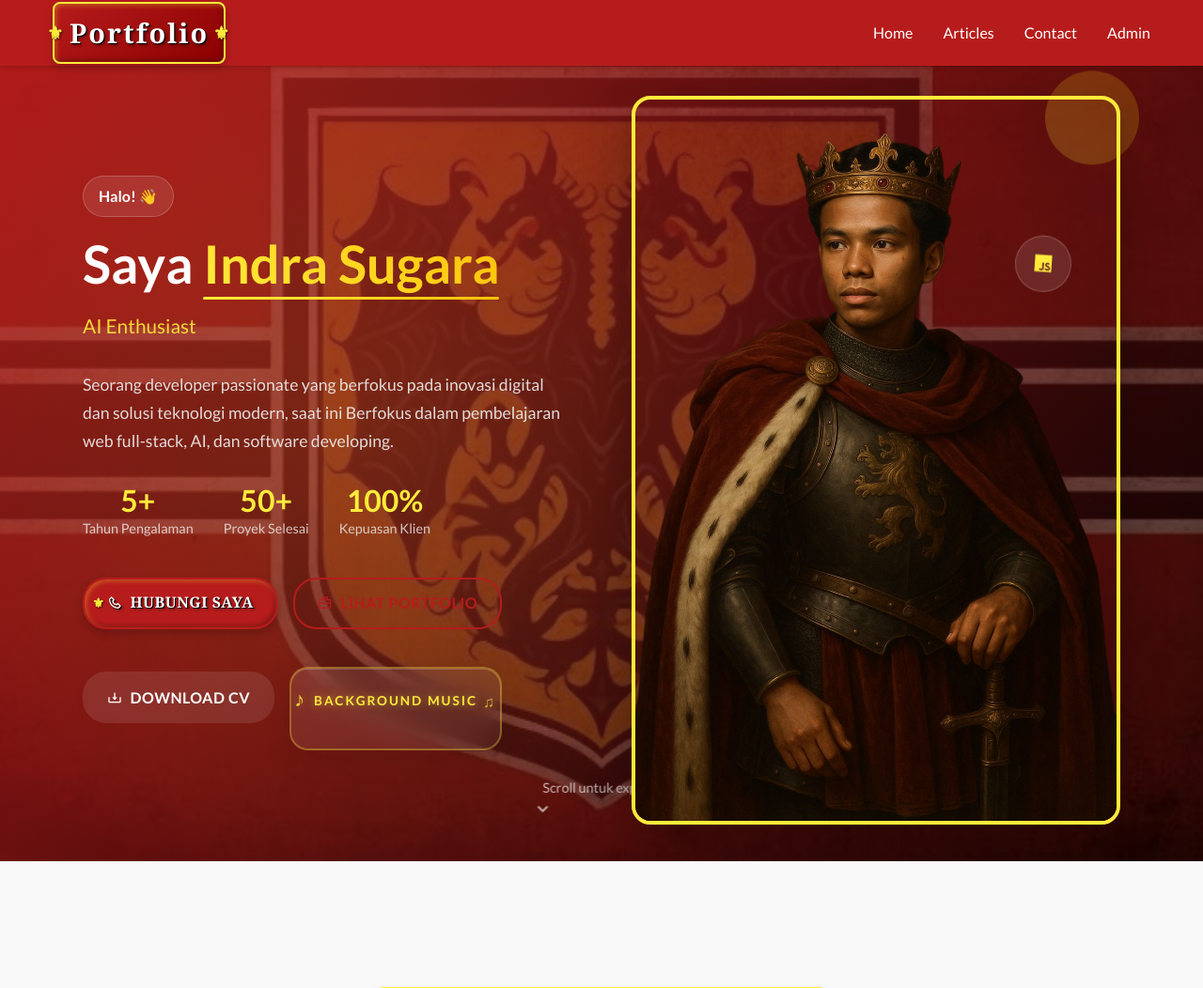
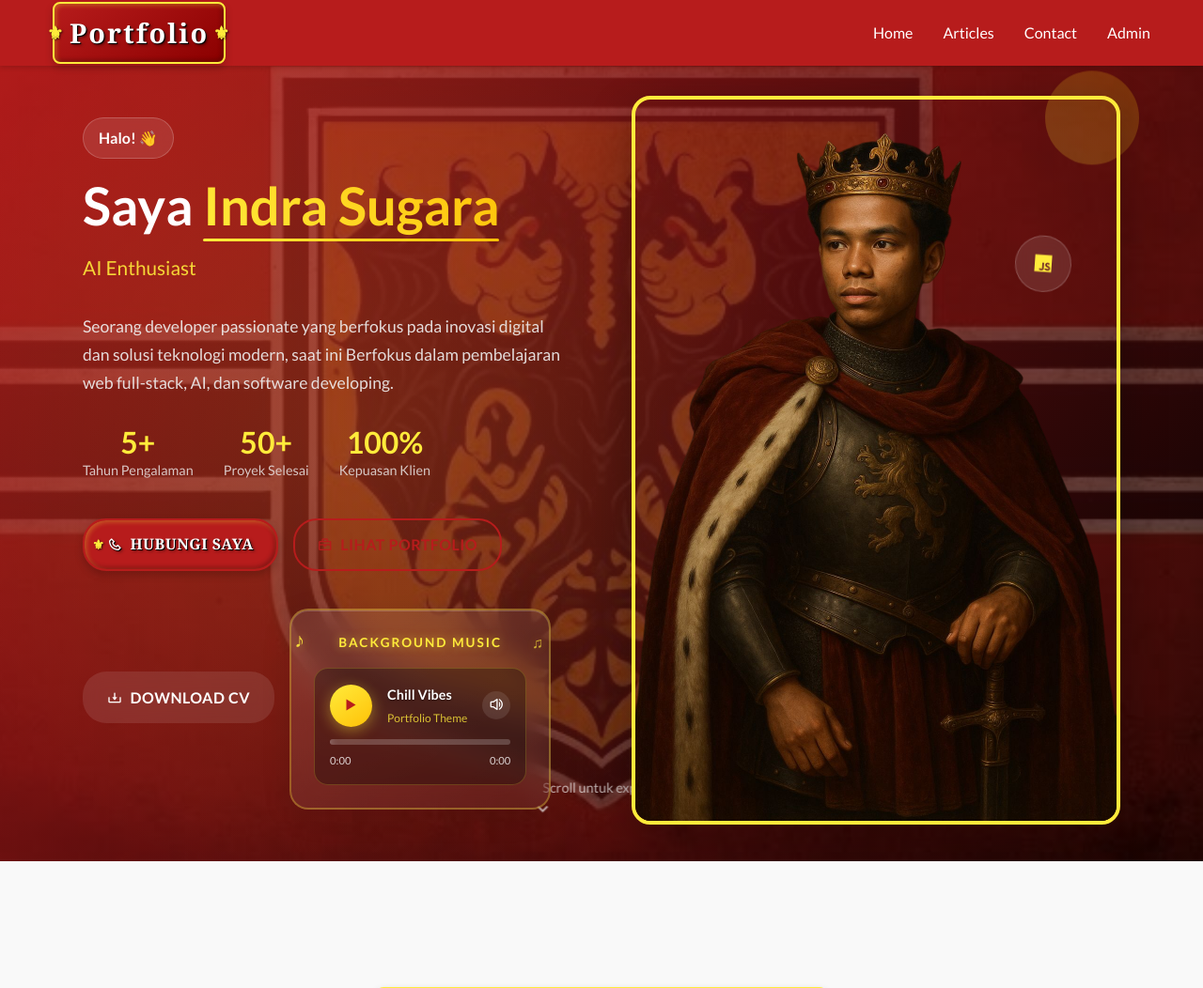
Before and after one commit to IndraSugara/myporto, a PHP site: page / in a window 1280 px wide. Shown: the top 1052 px of the page at 94% size. Run offline with PHP 8.4, Linux system fonts and the light colour scheme; data comes from the database, SQL or seed files in the repository.

Commit message:
Update index.php

```diff
--- a/index.php
+++ b/index.php
@@ -90,9 +90,30 @@
                         Download CV
                     </a>
                     <div class="hero-audio-player">
-                        <div class="audio-player-container">
+                        <div class="audio-player-container" id="audioPlayerContainer">
                             <div class="audio-player-header">Background Music</div>
-                            <audio id="bg-music" controls>
+                            <div class="custom-audio-player">
+                                <div class="audio-controls">
+                                    <button class="play-pause-btn" id="playPauseBtn">
+                                        <i class="bx bx-play"></i>
+                                    </button>
+                                    <div class="audio-info">
+                                        <div class="audio-title">Chill Vibes</div>
+                                        <div class="audio-artist">Portfolio Theme</div>
+                                    </div>
+                                    <button class="volume-control" id="volumeBtn">
+                                        <i class="bx bx-volume-full"></i>
+                                    </button>
+                                </div>
+                                <div class="progress-container" id="progressContainer">
+                                    <div class="progress-bar" id="progressBar"></div>
+                                </div>
+                                <div class="time-display">
+                                    <span id="currentTime">0:00</span>
+                                    <span id="duration">0:00</span>
+                                </div>
+                            </div>
+                            <audio id="bg-music" preload="metadata">
                                 <source src="assets/musics/bgmusic.mp3" type="audio/mpeg">
                                 Your browser does not support the audio element.
                             </audio>
@@ -270,11 +291,30 @@
         <div class="portfolio-grid">
           <?php if (!empty($portfolio_items)): ?>
             <?php foreach ($portfolio_items as $portfolio_item): ?>
-              <div class="portfolio-item">
+              <div class="portfolio-item" data-project-url="<?php echo htmlspecialchars($portfolio_item['project_url'] ?? '#'); ?>" data-github-url="<?php echo htmlspecialchars($portfolio_item['github_url'] ?? '#'); ?>">
                 <img src="<?php echo htmlspecialchars($portfolio_item['image_url']); ?>" alt="<?php echo htmlspecialchars($portfolio_item['title']); ?>">
                 <div class="portfolio-overlay">
-                  <h3><?php echo htmlspecialchars($portfolio_item['title']); ?></h3>
-                  <p><?php echo htmlspecialchars($portfolio_item['description']); ?></p>
+                  <div class="portfolio-content">
+                    <h3><?php echo htmlspecialchars($portfolio_item['title']); ?></h3>
+                    <p><?php echo htmlspecialchars($portfolio_item['description']); ?></p>
+                    <?php if (!empty($portfolio_item['technologies'])): ?>
+                      <div class="portfolio-tech">
+                        <span><?php echo htmlspecialchars($portfolio_item['technologies']); ?></span>
+                      </div>
+                    <?php endif; ?>
+                    <div class="portfolio-actions">
+                      <?php if (!empty($portfolio_item['project_url'])): ?>
+                        <a href="<?php echo htmlspecialchars($portfolio_item['project_url']); ?>" class="portfolio-btn" target="_blank" onclick="event.stopPropagation()">
+                          <i class="bx bx-link-external"></i> Demo
+                        </a>
+                      <?php endif; ?>
+                      <?php if (!empty($portfolio_item['github_url'])): ?>
+                        <a href="<?php echo htmlspecialchars($portfolio_item['github_url']); ?>" class="portfolio-btn" target="_blank" onclick="event.stopPropagation()">
+                          <i class="bx bxl-github"></i> Code
+                        </a>
+                      <?php endif; ?>
+                    </div>
+                  </div>
                 </div>
               </div>
             <?php endforeach; ?>
```
